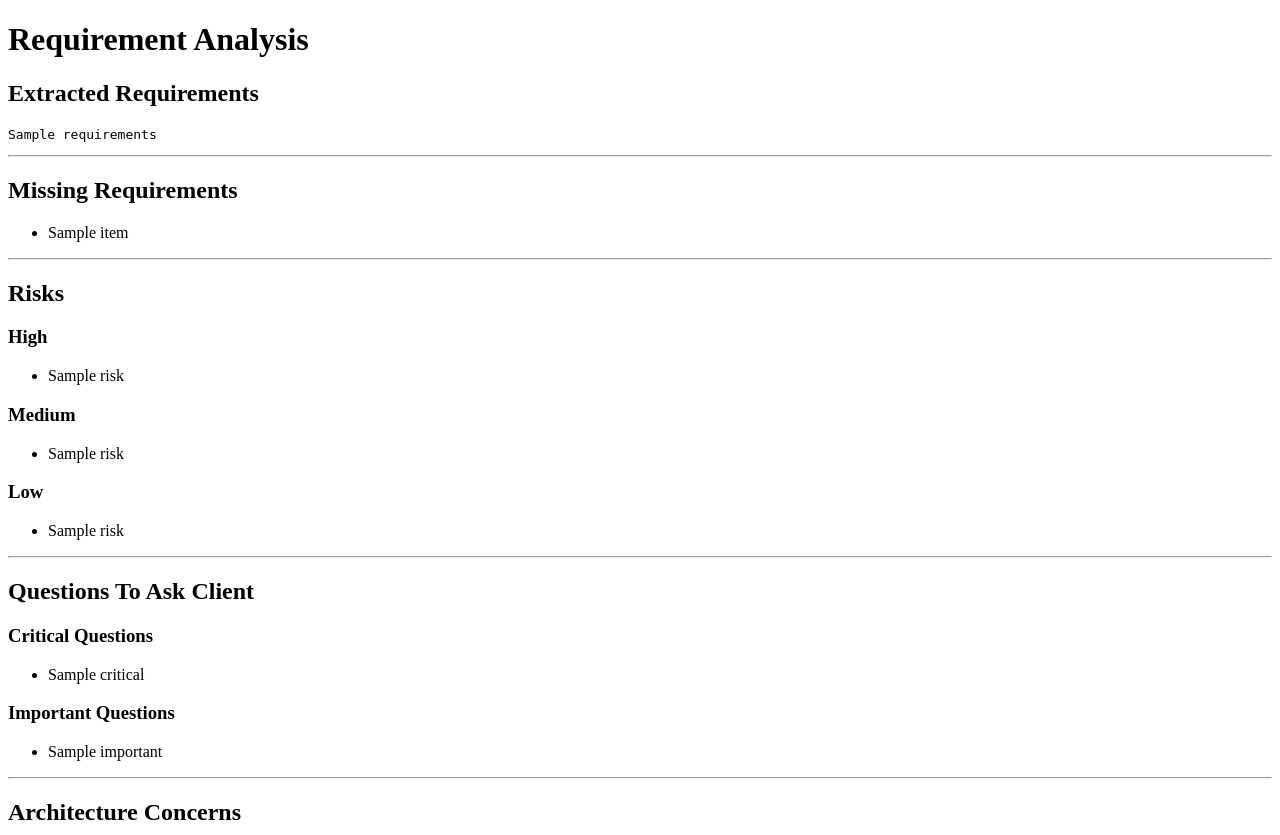
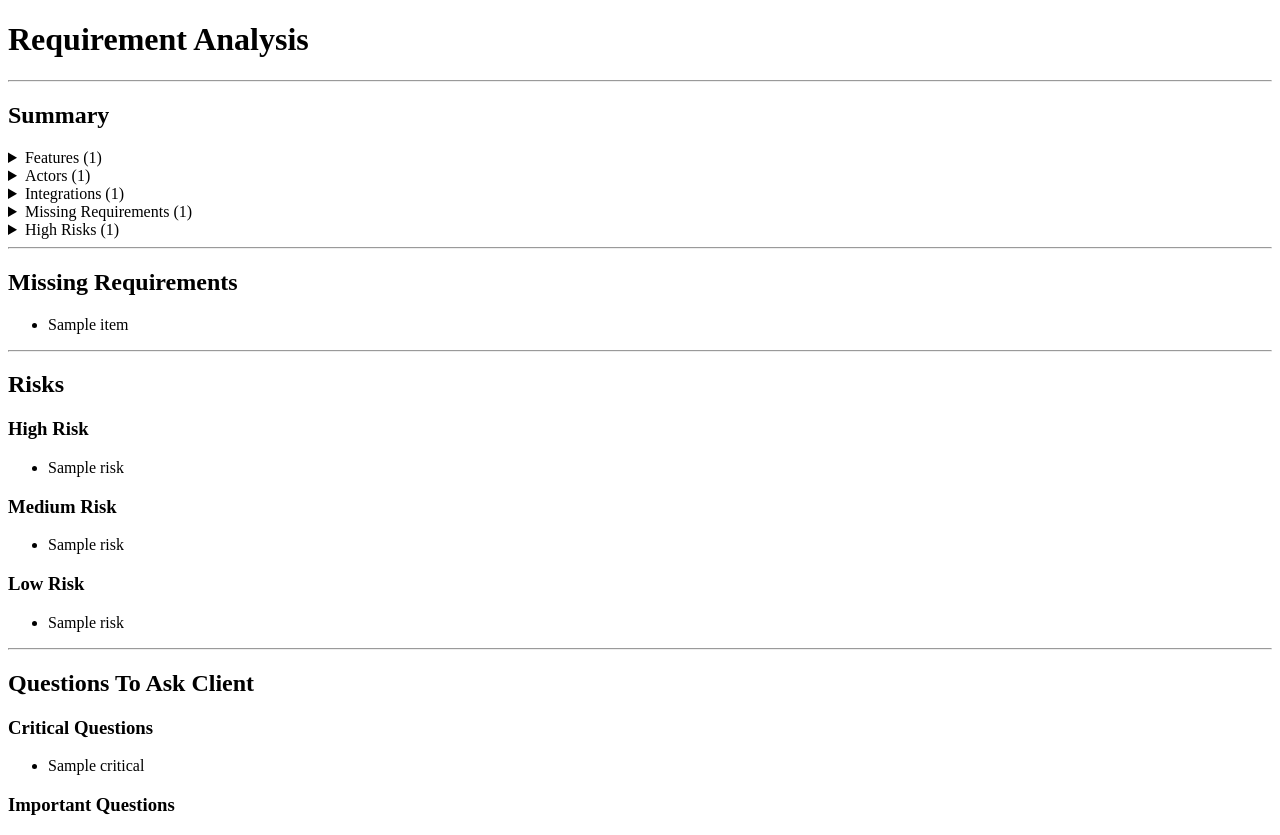
Before and after one commit to kasingha-dev/requirement-risk-analyzer, a FastAPI app: template backend/templates/results.html in a window 1280 px wide. Shown: the top 835 px of the page. Run offline with FastAPI, Linux system fonts and the light colour scheme; the template is opened without the code that fills it: most values are stand-ins (such as "Sample title", 1, 10 or a date in 2020).

Commit message:
feat: generate consolidated analysis report

```diff
--- a/backend/app.py
+++ b/backend/app.py
@@ -11,6 +11,7 @@ from services.gap_analyzer import GapAnalyzer
 from services.risk_analyzer import RiskAnalyzer
 from services.question_generator import QuestionGenerator
 from services.architecture_analyzer import ArchitectureAnalyzer
+from services.report_generator import ReportGenerator
 
 from fastapi.responses import HTMLResponse
 from fastapi.templating import Jinja2Templates
@@ -66,14 +67,20 @@ async def analyze(
     )
     )
 
+    print(architecture_concerns)
+
+    report = ReportGenerator.generate(
+        requirements=requirements,
+        missing_requirements=missing_requirements,
+        risks=risks,
+        questions=questions,
+        architecture_concerns=architecture_concerns
+    )
+
     return templates.TemplateResponse(
         request=request,
         name="results.html",
         context={
-            "requirements": requirements,
-            "missing_requirements": missing_requirements,
-            "risks": risks,
-            "questions": questions,
-            "architecture_concerns": architecture_concerns
+            "report": report
         }
     )
--- a/backend/templates/results.html
+++ b/backend/templates/results.html
@@ -7,18 +7,76 @@
 
 <h1>Requirement Analysis</h1>
 
-<h2>Extracted Requirements</h2>
+<hr>
 
-<pre>
-{{ requirements }}
-</pre>
+<h2>Summary</h2>
+
+<details>
+    <summary>
+        Features ({{ report.summary.feature_count }})
+    </summary>
+
+    <ul>
+    {% for feature in report.requirements.features %}
+        <li>{{ feature }}</li>
+    {% endfor %}
+    </ul>
+</details>
+
+<details>
+    <summary>
+        Actors ({{ report.summary.actor_count }})
+    </summary>
+
+    <ul>
+    {% for actor in report.requirements.actors %}
+        <li>{{ actor }}</li>
+    {% endfor %}
+    </ul>
+</details>
+
+<details>
+    <summary>
+        Integrations ({{ report.summary.integration_count }})
+    </summary>
+
+    <ul>
+    {% for integration in report.requirements.integrations %}
+        <li>{{ integration }}</li>
+    {% endfor %}
+    </ul>
+</details>
+
+<details>
+    <summary>
+        Missing Requirements ({{ report.summary.missing_requirement_count }})
+    </summary>
+
+    <ul>
+    {% for item in report.missing_requirements %}
+        <li>{{ item }}</li>
+    {% endfor %}
+    </ul>
+</details>
+
+<details>
+    <summary>
+        High Risks ({{ report.summary.high_risk_count }})
+    </summary>
+
+    <ul>
+    {% for risk in report.risks.high %}
+        <li>{{ risk }}</li>
+    {% endfor %}
+    </ul>
+</details>
 
 <hr>
 
 <h2>Missing Requirements</h2>
 
 <ul>
-{% for item in missing_requirements %}
+{% for item in report.missing_requirements %}
     <li>{{ item }}</li>
 {% endfor %}
 </ul>
@@ -27,23 +85,26 @@
 
 <h2>Risks</h2>
 
-<h3>High</h3>
+<h3>High Risk</h3>
+
 <ul>
-{% for risk in risks.high %}
+{% for risk in report.risks.high %}
     <li>{{ risk }}</li>
 {% endfor %}
 </ul>
 
-<h3>Medium</h3>
+<h3>Medium Risk</h3>
+
 <ul>
-{% for risk in risks.medium %}
+{% for risk in report.risks.medium %}
     <li>{{ risk }}</li>
 {% endfor %}
 </ul>
 
-<h3>Low</h3>
+<h3>Low Risk</h3>
+
 <ul>
-{% for risk in risks.low %}
+{% for risk in report.risks.low %}
     <li>{{ risk }}</li>
 {% endfor %}
 </ul>
@@ -55,7 +116,7 @@
 <h3>Critical Questions</h3>
 
 <ul>
-{% for question in questions.critical %}
+{% for question in report.questions.critical %}
     <li>{{ question }}</li>
 {% endfor %}
 </ul>
@@ -63,7 +124,7 @@
 <h3>Important Questions</h3>
 
 <ul>
-{% for question in questions.important %}
+{% for question in report.questions.important %}
     <li>{{ question }}</li>
 {% endfor %}
 </ul>
@@ -75,7 +136,7 @@
 <h3>High Priority</h3>
 
 <ul>
-{% for concern in architecture_concerns.high_priority %}
+{% for concern in report.architecture_concerns.high_priority %}
     <li>{{ concern }}</li>
 {% endfor %}
 </ul>
@@ -83,12 +144,10 @@
 <h3>Medium Priority</h3>
 
 <ul>
-{% for concern in architecture_concerns.medium_priority %}
+{% for concern in report.architecture_concerns.medium_priority %}
     <li>{{ concern }}</li>
 {% endfor %}
 </ul>
 
-<hr>
-
 </body>
 </html>
```
Also changed, not shown: backend/services/report_generator.py (+47 -0 lines).
